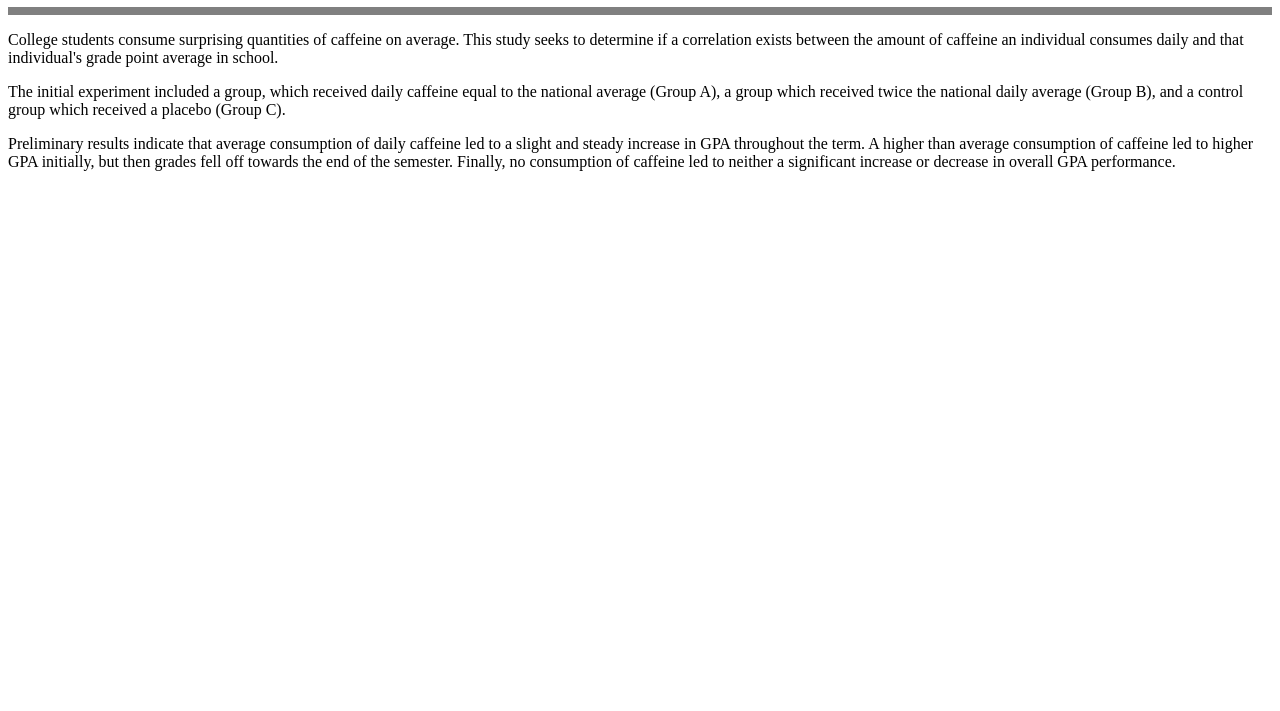
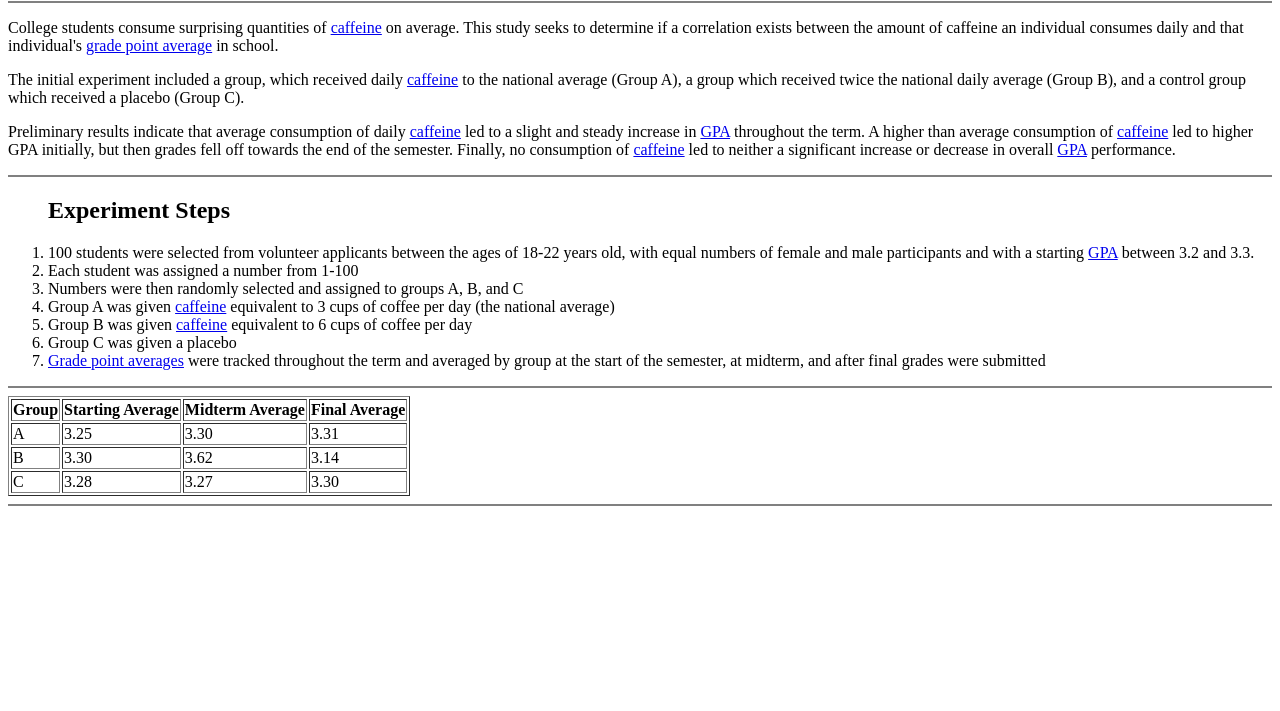
Before and after one commit to reichardalex/CSCI220-Reichard, a plain HTML site: page week 3/HTML Basics.html in a window 1280 px wide. Shown: the part 89-800 px from the top of the page. Drawn offline with Linux system fonts and the light colour scheme.

Commit message:
Finished week 3 website

```diff
--- a/week 3/HTML Basics.html
+++ b/week 3/HTML Basics.html
@@ -5,28 +5,104 @@
 <style>
 h1 {text-align: center;}
 
+th {text-align: left;}
+
 
 </style>
 
+<!--Header and title with dividers.-->
+    <head >
+<title>Jennifer's Experiment</title>
 
-    <head>
-        <hr style="height:8px;border-width:0;color:gray;background-color:gray">
+        <hr style="height:2px;border-width:0;color:gray;background-color:gray">
 
         <h1>Jennifer's experiment: Effects of caffine on GPA.</h1>
 
-        <hr style="height:8px;border-width:0;color:gray;background-color:gray">
+        <hr style="height:2px;border-width:0;color:gray;background-color:gray">
     </head>
+
+    <!-- Body of website with step list, experiment description, result table, and dividers to seperate data.-->
       <body>
-        <p> College students consume surprising quantities of caffeine on average. This study seeks to determine if a correlation exists between the amount of
-            caffeine an individual consumes daily and that individual's grade point average in school.</p>
 
-    <p>The initial experiment included a group, which received daily caffeine equal to the national average (Group A), a group which received twice the
+        <!-- Main body paragraphs-->
+        <p> College students consume surprising quantities of <a href="https://en.wikipedia.org/wiki/Caffeine">caffeine</a> on average. This study seeks to determine if a correlation exists between the amount of
+            caffeine an individual consumes daily and that individual's <a href="https://en.wikipedia.org/wiki/Grading_in_education">grade point average</a> in school.</p>
+
+    <p>The initial experiment included a group, which received daily <a href="https://en.wikipedia.org/wiki/Caffeine">caffeine</a> to the national average (Group A), a group which received twice the
             national daily average (Group B), and a control group which received a placebo (Group C). </p>
 
 
-    <p> Preliminary results indicate that average consumption of daily caffeine led to a slight and steady increase in GPA throughout the term. A higher
-            than average consumption of caffeine led to higher GPA initially, but then grades fell off towards the end of the semester. Finally, no consumption of
-            caffeine led to neither a significant increase or decrease in overall GPA performance.</p>
+    <p> Preliminary results indicate that average consumption of daily <a href="https://en.wikipedia.org/wiki/Caffeine">caffeine</a> led to a slight and steady increase in <a href="https://en.wikipedia.org/wiki/Grading_in_education">GPA</a> throughout the term. A higher
+            than average consumption of <a href="https://en.wikipedia.org/wiki/Caffeine">caffeine</a> led to higher GPA initially, but then grades fell off towards the end of the semester. Finally, no consumption of
+            <a href="https://en.wikipedia.org/wiki/Caffeine">caffeine</a> led to neither a significant increase or decrease in overall <a href="https://en.wikipedia.org/wiki/Grading_in_education">GPA</a> performance.</p>
+
+
+            <hr style="height:2px;border-width:0;color:gray;background-color:gray">
+
+            <!-- List of steps in ordered list-->
+
+            <ol>
+              <h2>Experiment Steps</h2>
+
+                <li>
+                  100 students were selected from volunteer applicants between the ages of 18-22 years old, with equal numbers of female and male participants and
+                  with a starting <a href="https://en.wikipedia.org/wiki/Grading_in_education">GPA</a> between 3.2 and 3.3.
+                </li>
+                <li>
+                  Each student was assigned a number from 1-100
+                </li>
+                <li>
+                  Numbers were then randomly selected and assigned to groups A, B, and C
+                </li>
+                <li>
+                  Group A was given <a href="https://en.wikipedia.org/wiki/Caffeine">caffeine</a> equivalent to 3 cups of coffee per day (the national average)
+                </li>
+                <li>
+                  Group B was given <a href="https://en.wikipedia.org/wiki/Caffeine">caffeine</a> equivalent to 6 cups of coffee per day
+                </li>
+                <li>
+                  Group C was given a placebo
+                </li>
+                <li>
+                  <a href="https://en.wikipedia.org/wiki/Grading_in_education">Grade point averages</a> were tracked throughout the term and averaged by group at the start of the semester, at midterm, and after final grades
+                   were submitted
+                </li>
+            </ol>
+
+            <hr style="height:2px;border-width:0;color:gray;background-color:gray">
+
+            <!-- Table with result data-->
+
+            <table border = "1">
+              <tr>
+                <th>Group</th>
+                <th>Starting Average</th>
+                <th>Midterm Average</th>
+                <th>Final Average</th>
+              </tr>
+              <tr>
+                <td>A</td>
+                <td>3.25</td>
+                <td>3.30</td>
+                <td>3.31</td>
+              </tr>
+              <tr>
+                <td>B</td>
+                <td>3.30</td>
+                <td>3.62</td>
+                <td>3.14</td>
+              </tr>
+              <tr>
+                <td>C</td>
+                <td>3.28</td>
+                <td>3.27</td>
+                <td>3.30</td>
+              </tr>
+
+            </table>
+
+            <hr style="height:2px;border-width:0;color:gray;background-color:gray">
+
       </body>
 
 </html>
```
